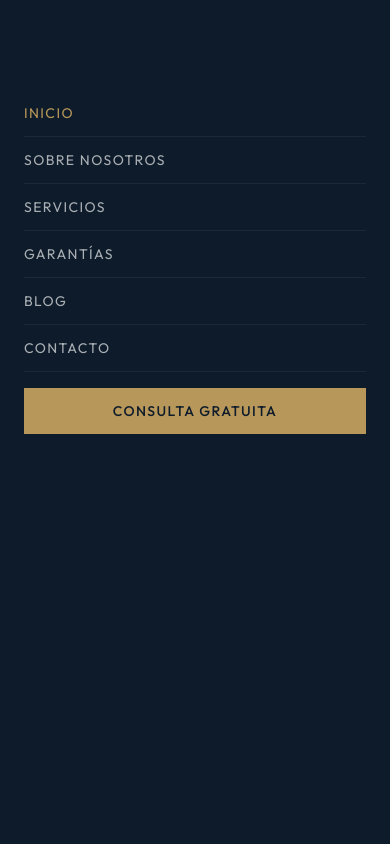
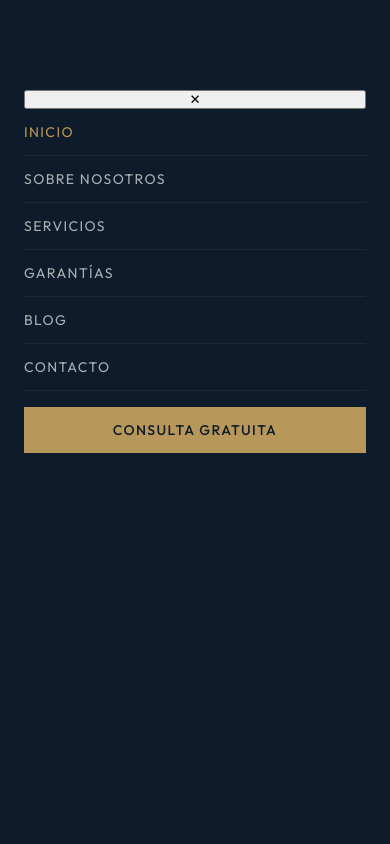
Before and after one commit to Ivanrm01/IRM-Abogados, a Next.js app: page / in a window 390 px wide. Both pictures are taken after a click on the button "Menú". Shown: the top 844 px of the page. Built offline with nearby package versions, Linux system fonts and the light colour scheme.

Commit message:
Update Nav.jsx

```diff
--- a/components/Nav.jsx
+++ b/components/Nav.jsx
@@ -60,6 +60,7 @@ export default function Nav() {
 
       {open && (
         <div className={styles.mobile}>
+          <button className={styles.closeBtn} onClick={() => setOpen(false)} aria-label="Cerrar">✕</button>
           {links.map(l => (
             <Link key={l.href} href={l.href} className={pathname === l.href ? styles.mobileActive : ''}>
               {l.label}
```
